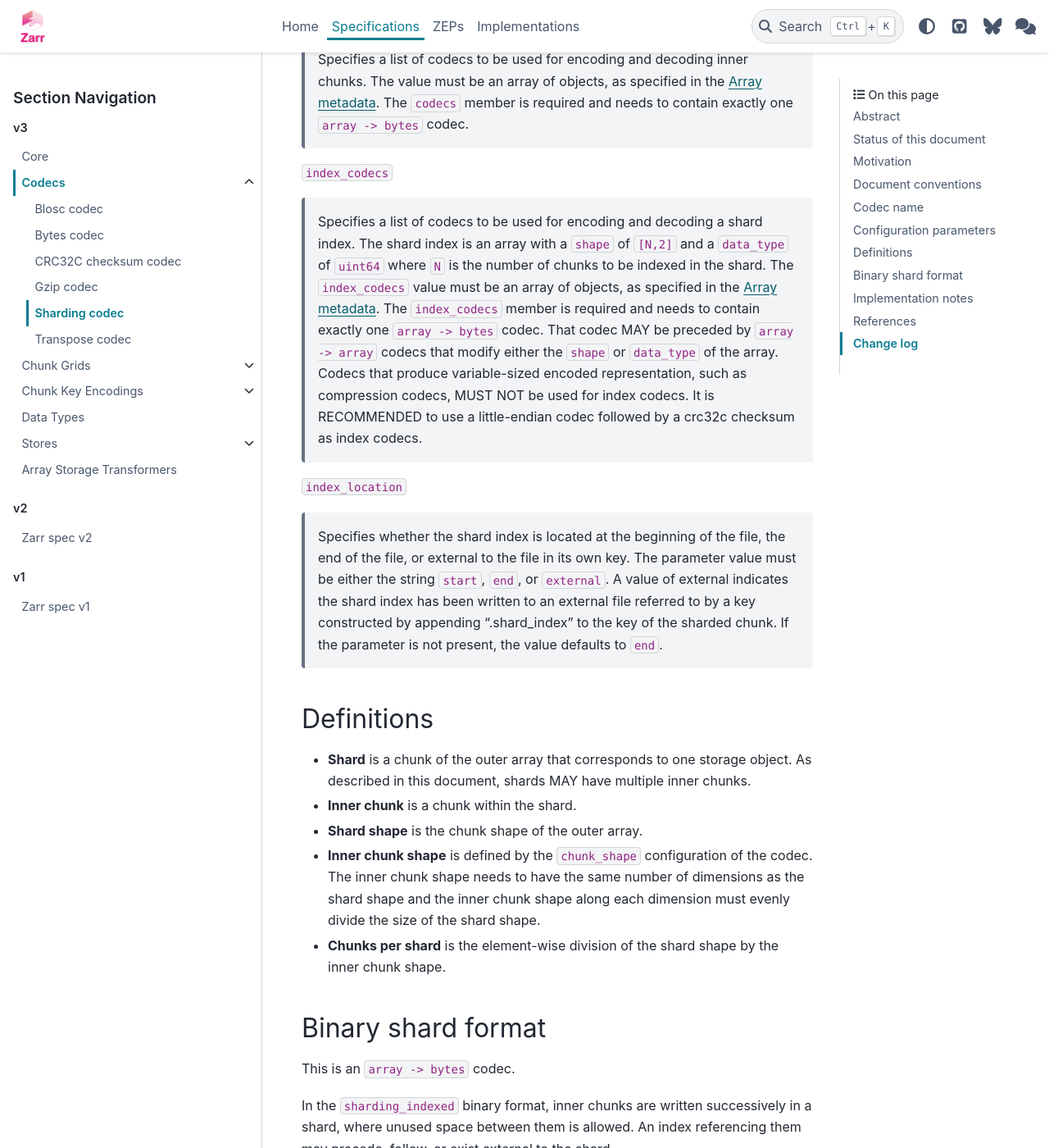
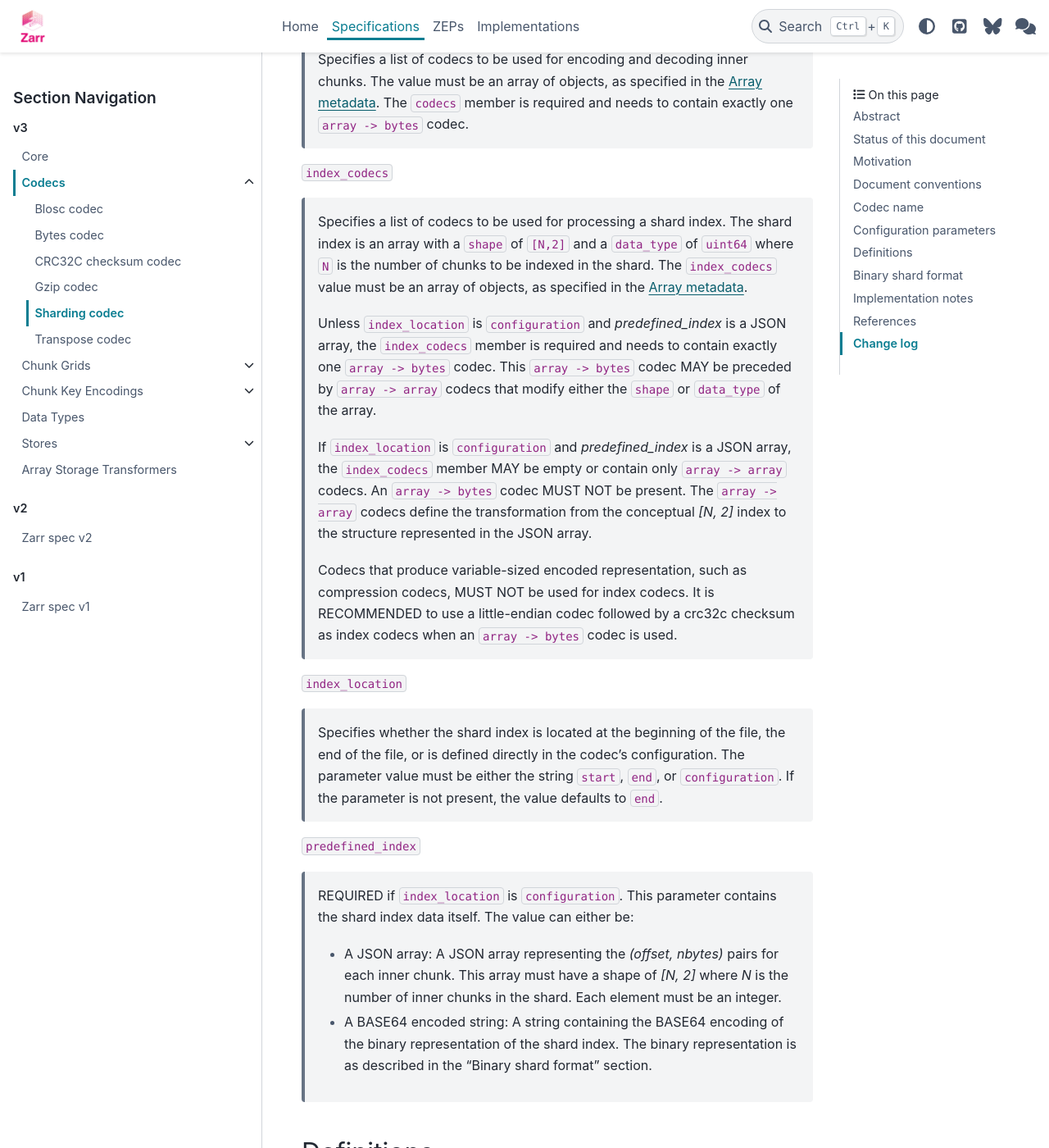
Before and after one commit to zarr-developers/zarr-specs, a Sphinx documentation site: the page built from docs/v3/codecs/sharding-indexed/index.rst, in a window 1280 px wide and 1400 px high, scrolled down 3574 px. Shown: the whole window at 82% size. Built offline with Sphinx 7.4.7 and the PyData theme 0.15.4, drawn with Linux system fonts in a browser that asks for light colours; some of the changed text lies outside the part shown.

Commit message:
Replace "external" with "configuration" as an index_location
Co-authored-by: Gemini <gemini@google.com>

```diff
--- a/docs/v3/codecs/sharding-indexed/index.rst
+++ b/docs/v3/codecs/sharding-indexed/index.rst
@@ -147,27 +147,48 @@ Sharding can be configured per array in the :ref:`array-metadata` as follows::
 
 ``index_codecs``
 
-    Specifies a list of codecs to be used for encoding and decoding a shard index.
+    Specifies a list of codecs to be used for processing a shard index.
     The shard index is an array with a ``shape`` of ``[N,2]`` and a ``data_type`` of
     ``uint64`` where ``N`` is the number of chunks to be indexed in the shard.
     The ``index_codecs`` value must be an array of objects, as specified in the
-    :ref:`array-metadata`. The ``index_codecs`` member is required and needs to
-    contain exactly one ``array -> bytes`` codec. That codec MAY be preceded by
-    ``array -> array`` codecs that modify either the ``shape`` or ``data_type``
-    of the array. Codecs that produce variable-sized encoded representation,
-    such as compression codecs, MUST NOT be used for index codecs. It is
-    RECOMMENDED to use a little-endian codec followed by a crc32c checksum as
-    index codecs.
+    :ref:`array-metadata`.
+
+    Unless ``index_location`` is ``configuration`` and `predefined_index` is a
+    JSON array, the ``index_codecs`` member is required and needs to contain
+    exactly one ``array -> bytes`` codec. This ``array -> bytes`` codec MAY be
+    preceded by ``array -> array`` codecs that modify either the ``shape`` or
+    ``data_type`` of the array.
+
+    If ``index_location`` is ``configuration`` and `predefined_index` is a JSON array,
+    the ``index_codecs`` member MAY be empty or contain only ``array -> array``
+    codecs. An ``array -> bytes`` codec MUST NOT be present. The ``array -> array``
+    codecs define the transformation from the conceptual `[N, 2]` index to the
+    structure represented in the JSON array.
+
+    Codecs that produce variable-sized encoded representation, such as
+    compression codecs, MUST NOT be used for index codecs. It is RECOMMENDED
+    to use a little-endian codec followed by a crc32c checksum as index codecs
+    when an ``array -> bytes`` codec is used.
 
 ``index_location``
 
     Specifies whether the shard index is located at the beginning of the file,
-    the end of the file, or external to the file in its own key. The parameter
-    value must be either the string ``start``, ``end``, or ``external``. A value
-    of external indicates the shard index has been written to an external file
-    referred to by a key constructed by appending ".shard_index" to the key of
-    the sharded chunk.  If the parameter is not present, the value defaults to
+    the end of the file, or is defined directly in the codec's configuration. The
+    parameter value must be either the string ``start``, ``end``, or
+    ``configuration``. If the parameter is not present, the value defaults to
     ``end``.
+
+``predefined_index``
+
+    REQUIRED if ``index_location`` is ``configuration``. This parameter
+    contains the shard index data itself. The value can either be:
+
+    *   A JSON array: A JSON array representing the `(offset, nbytes)` pairs
+        for each inner chunk. This array must have a shape of `[N, 2]` where `N`
+        is the number of inner chunks in the shard. Each element must be an integer.
+    *   A BASE64 encoded string: A string containing the BASE64 encoding of
+        the binary representation of the shard index. The binary representation
+        is as described in the "Binary shard format" section.
 
 Definitions
 ===========
@@ -190,7 +211,7 @@ This is an ``array -> bytes`` codec.
 
 In the ``sharding_indexed`` binary format, inner chunks are written successively in a
 shard, where unused space between them is allowed. An index referencing them may
-precede, follow, or exist external to the shard.
+precede, follow, or be defined directly in the codec configuration.
 
 The index is an array with 64-bit unsigned integers with a shape that matches the
 chunks per shard tuple with an appended dimension of size 2.
@@ -208,11 +229,24 @@ Empty inner chunks are interpreted as being filled with the fill value. The inde
 always has the full shape of all possible inner chunks per shard, even if they extend
 beyond the array shape.
 
-The index is either placed at the end of the file or, at the beginning of the file,
-or under its own key, as configured by the ``index_location`` parameter. The index
-is encoded into binary representations using the specified index codecs. The byte
-size of the index is determined by the number of inner chunks in the shard ``n``,
-i.e. the product of chunks per shard, and the choice of index codecs.
+The index is either placed at the end of the file, at the beginning of the file,
+or defined directly within the codec configuration, as configured by the
+``index_location`` parameter.
+
+When ``index_location`` is ``start`` or ``end``, the index is encoded into a
+binary representation using the specified index codecs, which must include one
+``array -> bytes`` codec.
+
+When ``index_location`` is ``configuration``, the index is provided via the
+``predefined_index`` parameter.
+If ``predefined_index`` is a BASE64 encoded string, its content is the binary
+representation produced by applying the full ``index_codecs`` chain (including
+an ``array -> bytes`` codec) to the index array.
+If ``predefined_index`` is a JSON array, it represents the index *after* any
+``array -> array`` codecs in the ``index_codecs`` chain have been applied. In
+this case, the ``index_codecs`` chain MUST NOT contain an ``array -> bytes``
+codec. The byte size of the index is determined by the number of inner chunks
+in the shard ``n``, i.e. the product of chunks per shard.
 
 For an example, consider a shard shape of ``[64, 64]``, an inner chunk shape of
 ``[32, 32]`` and an index codec combination of a little-endian codec followed by
@@ -259,8 +293,9 @@ common optimizations.
 * **Decoding**: A simple implementation to decode inner chunks in a shard would (a)
   read the entire value from the store into a byte buffer, (b) parse the shard
   index as specified above from the beginning or end (according to the
-  ``index_location``) of the buffer or from an external index and (c) cut out
-  the relevant bytes that belong to the requested chunk. The relevant bytes are
+  ``index_location``) of the buffer, or retrieve it directly from the
+  ``predefined_index`` parameter when ``index_location`` is ``configuration``,
+  and (c) cut out the relevant bytes that belong to the requested chunk. The relevant bytes are
   determined by the ``offset,nbytes`` pair in the shard index. This bytestream
   then needs to be decoded with the inner codecs as specified in the sharding
   configuration applying the :ref:`decoding_procedure`. This is similar to how
@@ -274,23 +309,32 @@ common optimizations.
   read the entire shard once into a byte buffer and then cut out and decode all
   inner chunks from that buffer in one pass.
 
-  If the underlying store supports partial reads, the decoding of single inner
-  chunks can be optimized. In that case, the shard index can be read from the
-  store by requesting the ``n`` first or last bytes (according to the
-  ``index_location``), where ``n`` is the size of the index as determined by
-  the number of inner chunks in the shard and choice of index codecs. After
-  parsing the shard index, single inner chunks can be requested from the store
-  by specifying the byte range. The bytestream, then, needs to be decoded as above.
+  If the underlying store supports partial reads and ``index_location`` is
+  ``start`` or ``end``, the decoding of single inner chunks can be optimized.
+  In that case, the shard index can be read from the store by requesting the
+  ``n`` first or last bytes (according to the ``index_location``), where ``n``
+  is the size of the index as determined by the number of inner chunks in the
+  shard and choice of index codecs. After parsing the shard index, single
+  inner chunks can be requested from the store by specifying the byte range.
+  If ``index_location`` is ``configuration``, the index is directly available
+  from the codec configuration and no partial read is needed for the index itself.
+  The bytestream, then, needs to be decoded as above.
 
 * **Encoding**: A simple implementation to encode a chunk in a shard would (a)
   encode the new chunk per :ref:`encoding_procedure` in a byte buffer using the
   shard's inner codecs, (b) read an existing shard from the store, (c) create a
   new bytestream with all encoded inner chunks of that shard including the overwritten
-  chunk, (d) generate a new shard index that is prepended, appended, or
-  externally written (according to the ``index_location``) to the chunk
+  chunk, (d) generate a new shard index that is prepended or appended
+  (according to the ``index_location``) to the chunk
   bytestream and (e) writes the shard to the store. If there was no existing
   shard, an empty shard is assumed. When writing entire inner chunks, reading
   the existing shard first may be skipped.
+
+  Due to the difficulty of updating an index stored in the array metadata,
+  implementations MAY consider any array using ``"index_location": "configuration"``
+  (at any level of nesting) to be read-only. Writing to such an array may
+  produce an error or lead to a corrupted state if the written data would
+  require a change to the predefined index.
 
   When working with inner chunks that have a fixed byte size (e.g., uncompressed) and
   a store that supports partial writes, a optimization would be to replace the
@@ -305,16 +349,14 @@ common optimizations.
   Other use case-specific optimizations may be available, e.g., for append-only
   workloads.
 
-* **Nesting**: The ``sharding_indexed`` codec can be used as part of a codec
+* **Nesting**: The ``sharding_indexed`` codec MAY be used as part of a codec
   chain of another ``sharding_indexed`` codec. This means that an inner chunk
   MAY itself be a shard nested within an outer chunk, creating a hierarchical
   index and multiple levels of partitioning. While the number of nested levels
   of shards is not restricted, some implementations MAY support a limited
-  number of nested shards or MAY NOT support nesting. Primary shards that
-  are not contained within other shards MAY have an ``index_location`` value of
-  ``start``, ``end``, or ``external``.  Nested shards MAY have an
-  ``index_location`` value of ``start`` or ``end``. Nested shards MUST NOT have
-  an ``index_location`` value of ``external``.
+  number of nested shards or MAY NOT support nesting. Both primary and nested
+  shards MAY have an ``index_location`` value of ``start``, ``end``, or
+  ``configuration``.
 
 References
 ==========
@@ -326,7 +368,7 @@ References
 Change log
 ==========
 
-* Add ``external`` as a parameter value for ``index_location`` to Version 1.1 and clarified nesting. `PR ABC <https://github.com/zarr-developers/zarr-specs/pull/ABC>`_
+* Add ``configuration`` as a parameter value for ``index_location`` to Version 1.1 and clarified nesting. `PR ABC <https://github.com/zarr-developers/zarr-specs/pull/368>`_
 
 * Adds ``index_location`` parameter. `PR 280 <https://github.com/zarr-developers/zarr-specs/pull/280>`_
 
```
